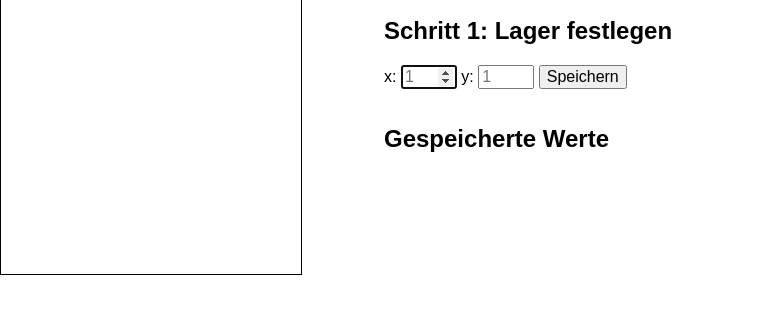
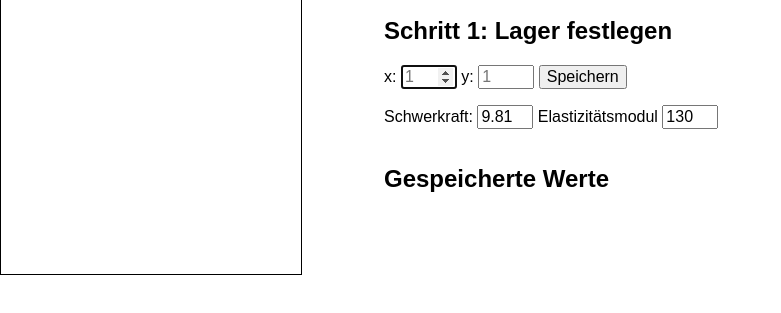
Before and after one commit to Ryuno-Ki/BuildingBridges, a plain HTML site: page index.html in a window 1280 px wide. Shown: the part 107-420 px from the top of the page, without its empty margins (0-781 px from the left). Drawn offline with Linux system fonts and the light colour scheme.

Commit message:
Inserting inputs for gravity and elasticity into the UI.

```diff
--- a/index.html
+++ b/index.html
@@ -54,6 +54,12 @@
 				<label for="y-coord">y:</label>
 				<input id="y-coord" placeholder="1" step="1" min="1" max="320" type="number" required />
 				<button type="button" id="submit-coords">Speichern</button>
+				</p>
+				<p>
+				<label for="gravity">Schwerkraft:</label>
+				<input id="gravity" type="number" value="9.81" min="0" />
+				<label for="elasticity">Elastizitätsmodul</label>
+				<input id="elasticity" type="number" value="130" min="1" max="1000" /><!-- invar -->
 			</p>
 			<p id='staebe-input'>
 			</p>
```
